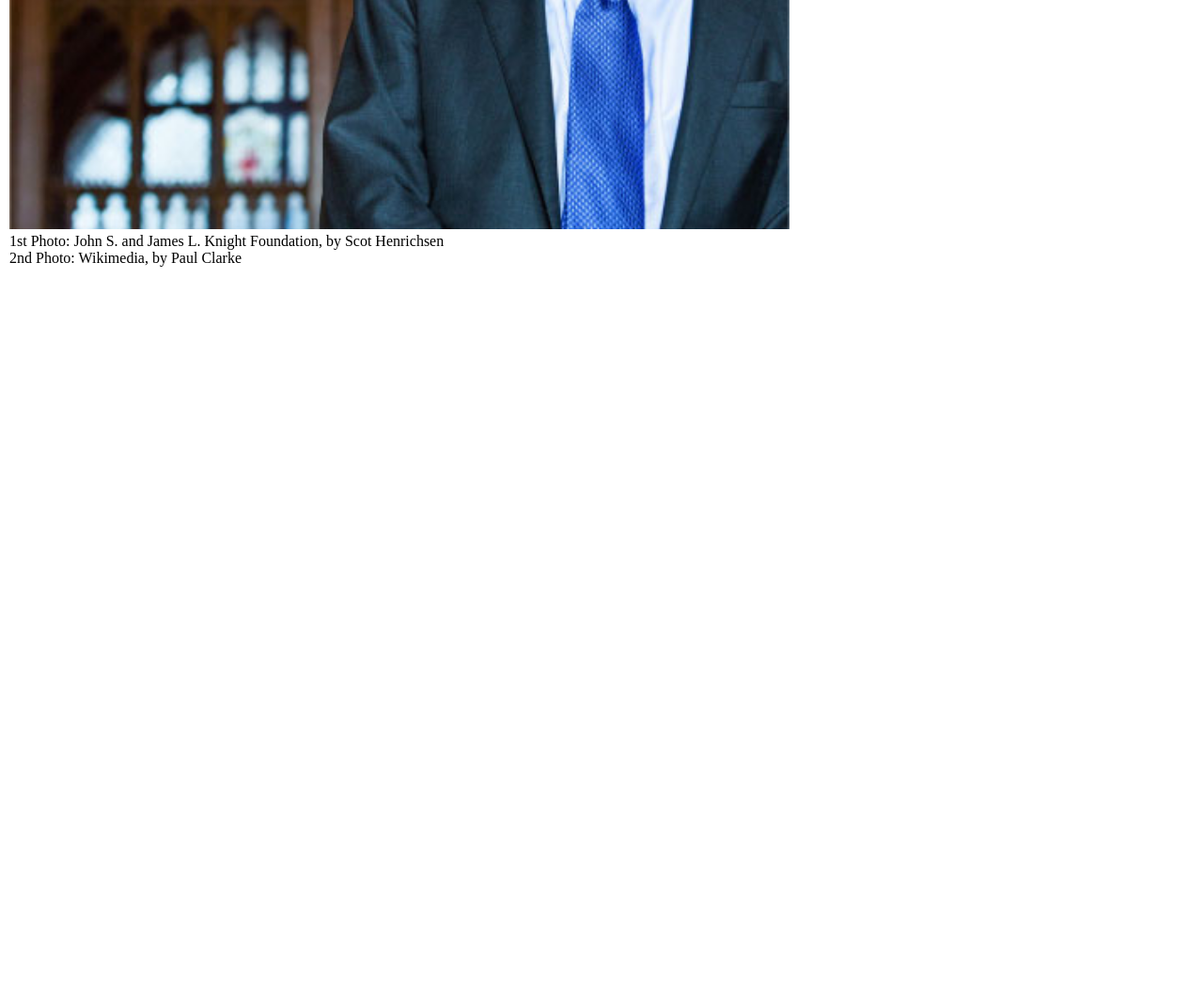
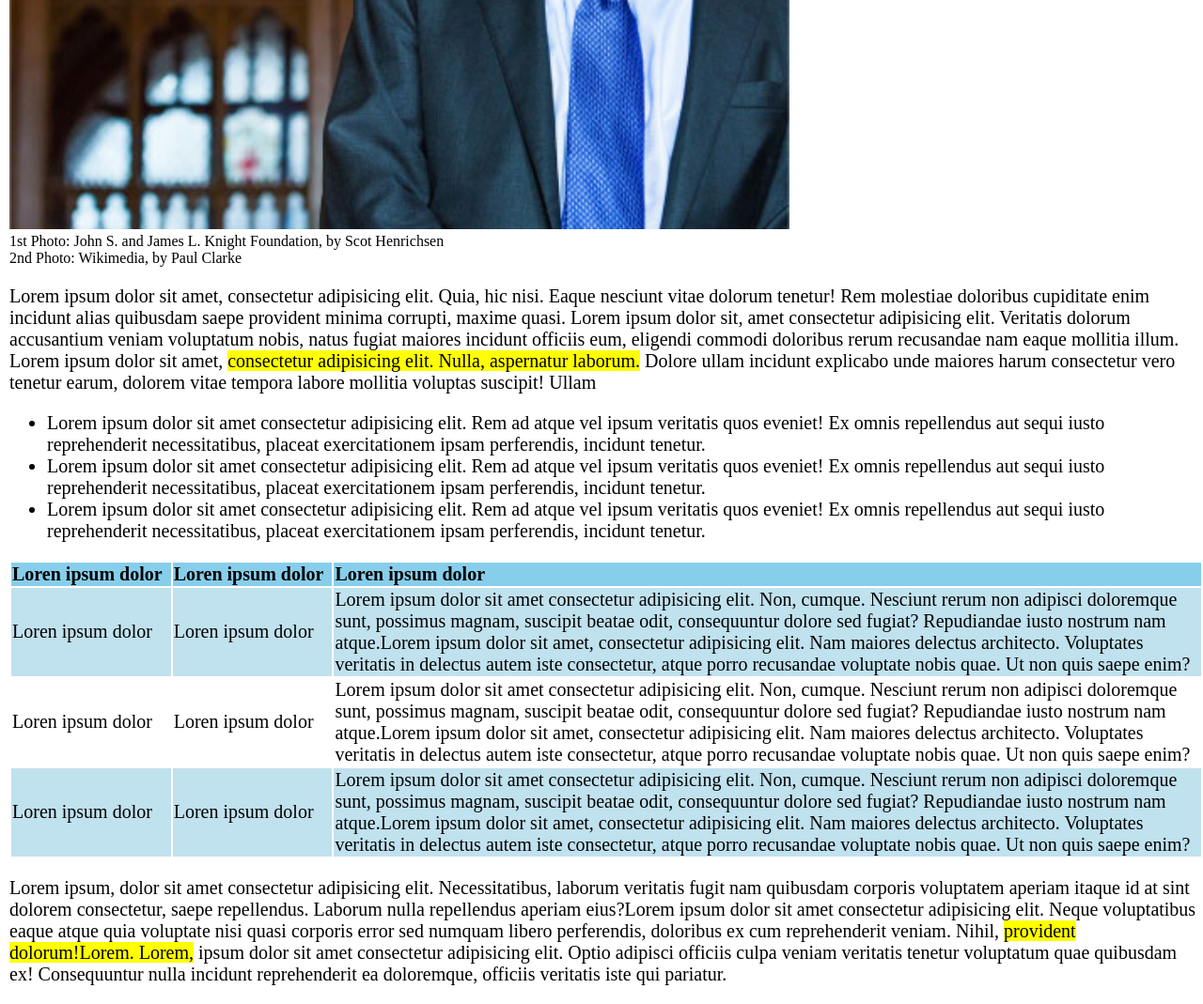
Before and after one commit to misrar09/html-css-booleaner, a plain HTML site: page index.html in a window 1280 px wide. Shown: the part 1542-2611 px from the top of the page at 94% size. Before the commit the page ends 1842 px from the top, so only its background shows below. Drawn offline with Linux system fonts and the light colour scheme.

Commit message:
Main Done

```diff
--- a/css/style.css
+++ b/css/style.css
@@ -60,3 +60,32 @@ body{
 .images-tim p{
     margin-top: 0px;
 }
+
+main{
+    font-size: 20px;
+    margin-left: 10px;
+
+}
+
+table{
+    border-color: skyblue;
+}
+
+.cell{
+    width: 250px;
+    text-align: left;
+}
+
+.td3{
+    width: 1500px;
+}
+
+.tr1{
+    background-color: skyblue;
+
+}
+
+.tr2and4{
+    background-color: rgb(192, 225, 238);
+
+}
--- a/index.html
+++ b/index.html
@@ -26,7 +26,40 @@
     </header>
 
     <main>
+        <p>Lorem ipsum dolor sit amet, consectetur adipisicing elit. Quia, hic nisi. Eaque nesciunt vitae dolorum tenetur! Rem molestiae doloribus cupiditate enim incidunt alias quibusdam saepe provident minima corrupti, maxime quasi. Lorem ipsum dolor sit, amet consectetur adipisicing elit. Veritatis dolorum accusantium veniam voluptatum nobis, natus fugiat maiores incidunt officiis eum, eligendi commodi doloribus rerum recusandae nam eaque mollitia illum. Lorem ipsum dolor sit amet, <mark>consectetur adipisicing elit. Nulla, aspernatur laborum.</mark> Dolore ullam incidunt explicabo unde maiores harum consectetur vero tenetur earum, dolorem vitae tempora labore mollitia voluptas suscipit! Ullam</p>
+        <ul>
+            <li>Lorem ipsum dolor sit amet consectetur adipisicing elit. Rem ad atque vel ipsum veritatis quos eveniet! Ex omnis repellendus aut sequi iusto reprehenderit necessitatibus, placeat exercitationem ipsam perferendis, incidunt tenetur.</li>
+            <li>Lorem ipsum dolor sit amet consectetur adipisicing elit. Rem ad atque vel ipsum veritatis quos eveniet! Ex omnis repellendus aut sequi iusto reprehenderit necessitatibus, placeat exercitationem ipsam perferendis, incidunt tenetur.</li>
+            <li>Lorem ipsum dolor sit amet consectetur adipisicing elit. Rem ad atque vel ipsum veritatis quos eveniet! Ex omnis repellendus aut sequi iusto reprehenderit necessitatibus, placeat exercitationem ipsam perferendis, incidunt tenetur.</li>
+        </ul>
 
+        <table>
+            <thead>
+                <tr class="tr1">
+                    <th class="cell">Loren ipsum dolor</th>
+                    <th class="cell">Loren ipsum dolor</th>
+                    <th class="cell">Loren ipsum dolor</th>
+                </tr>
+            </thead>
+            <tbody>
+                <tr class="tr2and4">
+                    <td>Loren ipsum dolor</td>
+                    <td>Loren ipsum dolor</td>
+                    <td class="td3">Lorem ipsum dolor sit amet consectetur adipisicing elit. Non, cumque. Nesciunt rerum non adipisci doloremque sunt, possimus magnam, suscipit beatae odit, consequuntur dolore sed fugiat? Repudiandae iusto nostrum nam atque.Lorem ipsum dolor sit amet, consectetur adipisicing elit. Nam maiores delectus architecto. Voluptates veritatis in delectus autem iste consectetur, atque porro recusandae voluptate nobis quae. Ut non quis saepe enim?</td>
+                </tr>
+                <tr>
+                    <td>Loren ipsum dolor</td>
+                    <td>Loren ipsum dolor</td>
+                    <td class="td3">Lorem ipsum dolor sit amet consectetur adipisicing elit. Non, cumque. Nesciunt rerum non adipisci doloremque sunt, possimus magnam, suscipit beatae odit, consequuntur dolore sed fugiat? Repudiandae iusto nostrum nam atque.Lorem ipsum dolor sit amet, consectetur adipisicing elit. Nam maiores delectus architecto. Voluptates veritatis in delectus autem iste consectetur, atque porro recusandae voluptate nobis quae. Ut non quis saepe enim?</td>
+                </tr>
+                <tr class="tr2and4">
+                    <td>Loren ipsum dolor</td>
+                    <td>Loren ipsum dolor</td>
+                    <td class="td3">Lorem ipsum dolor sit amet consectetur adipisicing elit. Non, cumque. Nesciunt rerum non adipisci doloremque sunt, possimus magnam, suscipit beatae odit, consequuntur dolore sed fugiat? Repudiandae iusto nostrum nam atque.Lorem ipsum dolor sit amet, consectetur adipisicing elit. Nam maiores delectus architecto. Voluptates veritatis in delectus autem iste consectetur, atque porro recusandae voluptate nobis quae. Ut non quis saepe enim?</td>
+                </tr>
+            </tbody>
+        </table>
+        <p>Lorem ipsum, dolor sit amet consectetur adipisicing elit. Necessitatibus, laborum veritatis fugit nam quibusdam corporis voluptatem aperiam itaque id at sint dolorem consectetur, saepe repellendus. Laborum nulla repellendus aperiam eius?Lorem ipsum dolor sit amet consectetur adipisicing elit. Neque voluptatibus eaque atque quia voluptate nisi quasi corporis error sed numquam libero perferendis, doloribus ex cum reprehenderit veniam. Nihil, <mark>provident dolorum!Lorem. Lorem,</mark> ipsum dolor sit amet consectetur adipisicing elit. Optio adipisci officiis culpa veniam veritatis tenetur voluptatum quae quibusdam ex! Consequuntur nulla incidunt reprehenderit ea doloremque, officiis veritatis iste qui pariatur.</p>
     </main>
     <footer></footer>
 
```
